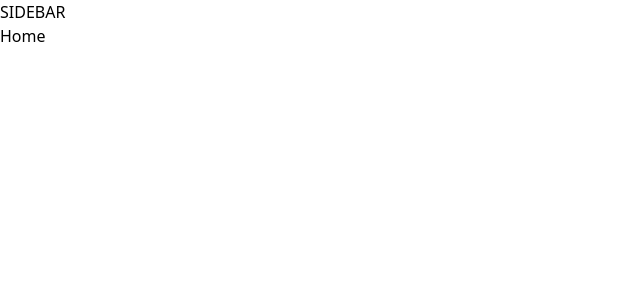
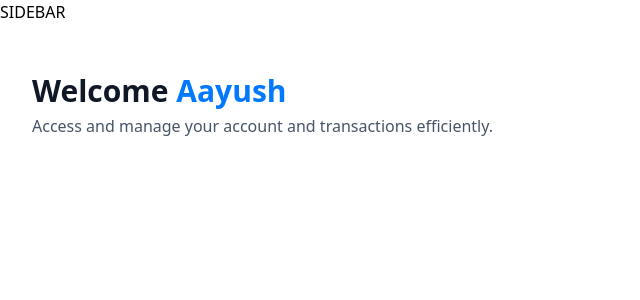
Before and after one commit to theaayushg/bankingapp, a Next.js app: page / in a window 1280 px wide. Shown: the top 300 px of the page, without its empty margins (0-640 px from the left). Built offline with nearby package versions, Linux system fonts and the light colour scheme.

Commit message:
Implement structure for headerbox and basic layout

```diff
--- a/app/(root)/page.tsx
+++ b/app/(root)/page.tsx
@@ -1,8 +1,21 @@
-import React from 'react'
+import HeaderBox from '@/components/HeaderBox'
 
 const Home = () => {
+    const loggedIn = {firstName: 'Aayush'}
     return (
-        <div>Home</div>
+        <section className="home">
+            <div className="home-content">
+                <header className="home-header">
+                    <HeaderBox
+                        type="greeting"
+                        title="Welcome"
+                        user={loggedIn?.firstName || 'Guest'}
+                        subtext="Access and manage your account and transactions efficiently."
+                    />
+                </header>
+
+            </div>
+        </section>
     )
 }
 
--- /dev/null
+++ b/components/HeaderBox.tsx
@@ -0,0 +1,21 @@
+import React from 'react'
+
+const HeaderBox = ({type="title",title, subtext,user }: HeaderBoxProps) => {
+  return (
+    <div className="header-box">
+        <h1 className="header-box-title">
+            {title}
+            {type === 'greeting' && (
+                <span className="text-bankGradient">
+                    &nbsp;{user}
+                </span>
+            )}
+        </h1>
+        <p className="header-box-subtext">
+            {subtext}
+        </p>
+    </div>
+  )
+}
+
+export default HeaderBox
```
